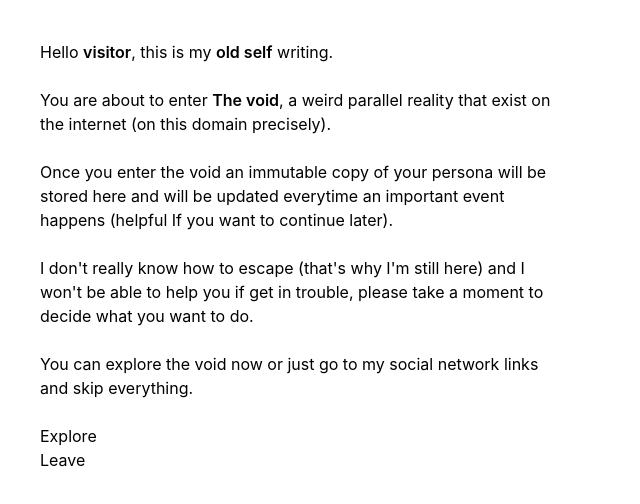
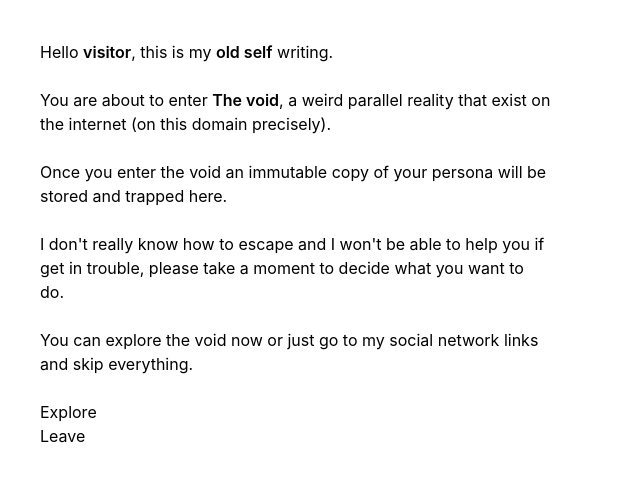
Before and after one commit to lensisle/page, a React (Create React App) app: page / in a window 1280 px wide. Shown: the top 504 px of the page, without its empty margins (0-640 px from the left). Built offline with nearby package versions, Linux system fonts and the light colour scheme.

Commit message:
Improve intro narrative based on new idea

```diff
--- a/src/screens/IntroScreen.js
+++ b/src/screens/IntroScreen.js
@@ -42,13 +42,11 @@ export function IntroScreen(props) {
       <br />
       <br />
       Once you enter the void an immutable copy of your persona will be stored
-      here and will be updated everytime an important event happens (helpful If
-      you want to continue later).
+      and trapped here.
       <br />
       <br />
-      I don't really know how to escape (that's why I'm still here) and I won't
-      be able to help you if get in trouble, please take a moment to decide what
-      you want to do.
+      I don't really know how to escape and I won't be able to help you if get
+      in trouble, please take a moment to decide what you want to do.
       <br />
       <br />
       You can explore the void now or just go to my social network links and
```
